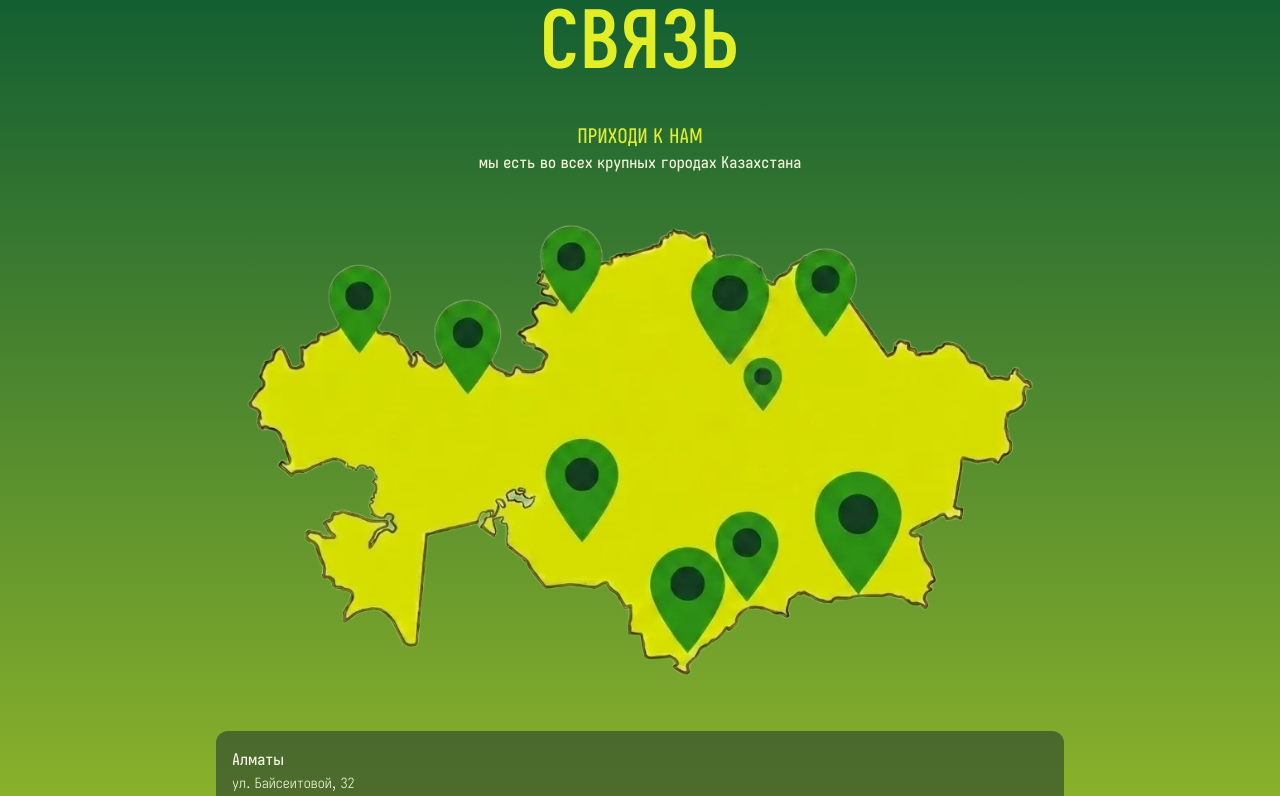
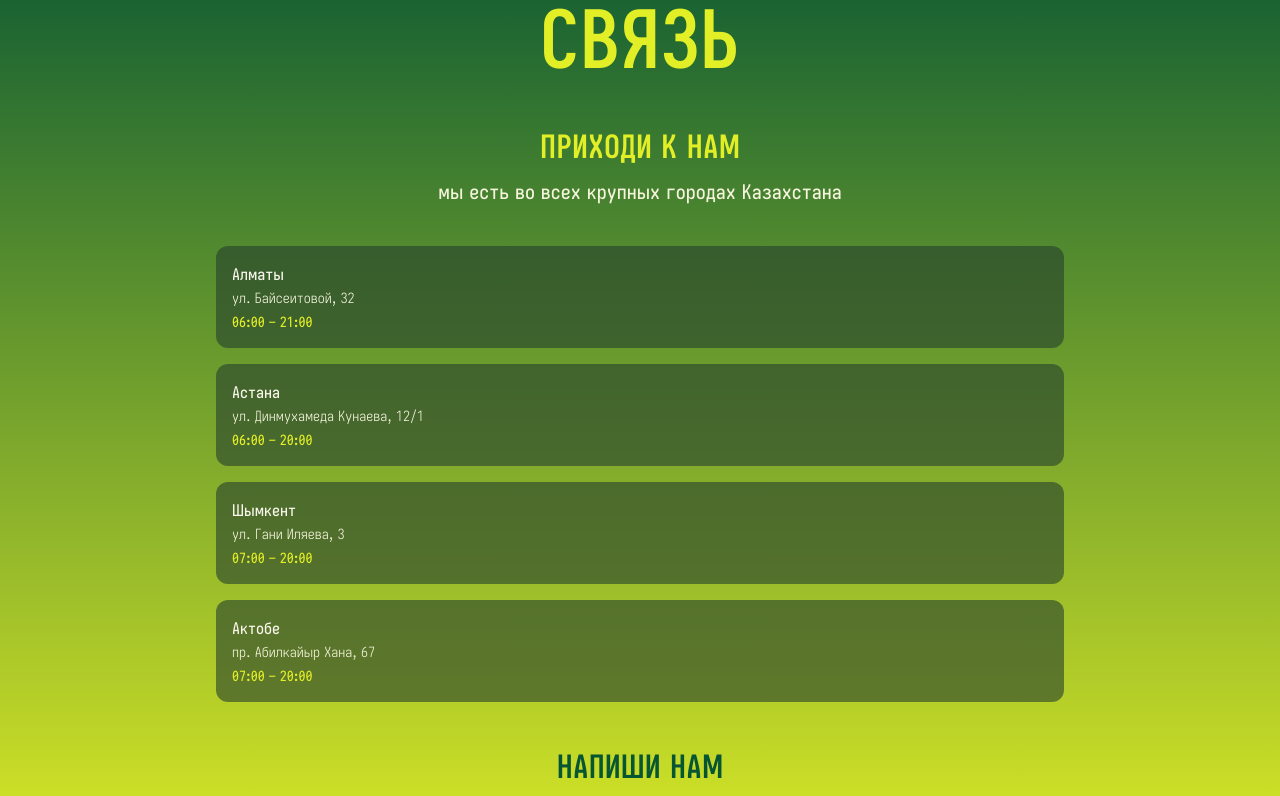
Before and after one commit to bavayra/matcha-cafe, a React (Vite) app: page / in a window 1280 px wide. Shown: the part 5220-6016 px from the top of the page. Built offline with nearby package versions, Linux system fonts and the light colour scheme; the HTML template or start-up script is replaced by a standard one.

Commit message:
style(Contacts): increased font size for h3s for 428+ and added margin-bottom. Increased font size for the h3's following p. Removed map img. Set links' font weight to light.

```diff
--- a/src/components/Contacts/Contacts.tsx
+++ b/src/components/Contacts/Contacts.tsx
@@ -1,5 +1,3 @@
-import mapImg from '../../../images/photos/map.webp'
-
 const locations = [
   {
     city: 'Алматы',
@@ -80,21 +78,13 @@ export default function Contacts() {
       <div className="section-width  mx-auto px-6">
         <h2 className="section-title text-[var(--yellow-main)] mb-6">СВЯЗЬ</h2>
         <div className="flex flex-col mb-10">
-          <h3 className="text-xl text-center text-[var(--yellow-main)]">ПРИХОДИ К НАМ</h3>
-          <p className="text-center text-[var(--cream-main)]">
+          <h3 className="text-[var(--yellow-main)]">ПРИХОДИ К НАМ</h3>
+          <p className="text-center text-xl text-[var(--cream-main)]">
             мы есть во всех крупных городах Казахстана
           </p>
         </div>
 
         <div className="flex flex-col gap-10">
-          <div className="rounded-2xl overflow-hidden">
-            <img
-              src={mapImg}
-              alt="Карта расположения"
-              className="w-full object-cover aspect-video"
-            />
-          </div>
-
           {/* Locations */}
           <div className="flex flex-col gap-4 ">
             <h3 className="hidden">Местоположения наших кафе</h3>
@@ -112,9 +102,7 @@ export default function Contacts() {
 
           {/* Socials */}
           <div>
-            <h3 className="text-3xl text-center text-[var(--green-main)] font-semibold mb-8">
-              НАПИШИ НАМ
-            </h3>
+            <h3 className="text-[var(--green-main)]">НАПИШИ НАМ</h3>
             <div className="flex flex-wrap gap-3 justify-center">
               {socials.map(s => (
                 <a
--- a/src/index.css
+++ b/src/index.css
@@ -201,6 +201,12 @@
     .section-width {
       max-width: 32rem;
     }
+    #contacts h3 {
+      font-size: 1.5rem;
+      text-align: center;
+      margin-bottom: 0.5rem;
+      font-weight: 600;
+    }
   }
 }
 
@@ -231,6 +237,9 @@
     }
     .section-width {
       max-width: 84vw;
+    }
+    #contacts h3 {
+      font-size: 2rem;
     }
   }
 }
```
